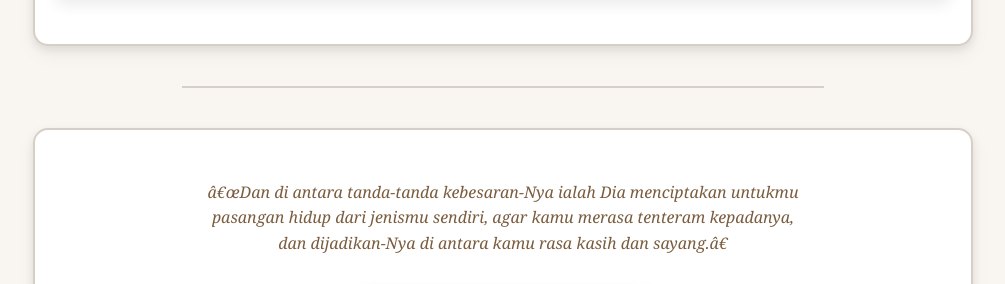
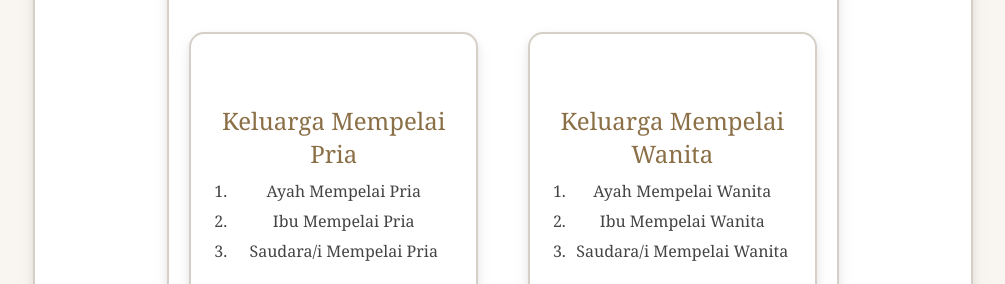
Before and after one commit to FikryEfendi/DPW-Praktikum-Kelas-A, a PHP site: page / in a window 1280 px wide. Shown: the part 1754-2038 px from the top of the page, without its empty margins (137-1142 px from the left). Run offline with PHP 8.4, Linux system fonts and the light colour scheme.

Commit message:
menambah form dan link

```diff
--- a/index.html
+++ b/index.html
@@ -13,7 +13,12 @@
             <h2>Undangan Pernikahan</h2>
             <h1>Fikry <br>& <br>Bulan</h1>
             <p>Sabtu, 14 Februari 2026</p>
-            <h3>Yth.<br> Tamu Undangan dan Keluarga</h3>
+            <form onsubmit="tampilkanNama(event)">
+                <label>Masukkan Nama Anda:</label><br><br>
+                <input type="text" id="inputNama" placeholder="Nama Tamu"><br><br>
+                <button type="submit">Buka Undangan</button>
+            </form>
+            <h3 id="namaTamu">Yth.<br> Tamu Undangan dan Keluarga</h3>
             <p>Mohon maaf atas kesalahan dalam penulisan nama</p>
             <img src=https://i.pinimg.com/originals/5e/30/d1/5e30d1bc71616beb163c153c88bdaceb.jpg alt="Gambar Undangan"
                 width="300">
@@ -48,7 +53,28 @@
                 Akad Nikah : 08.00 WIB <br>
                 Resepsi : 11.00 WIB - Selesai
             </p>
+            <h2>Keluarga Mempelai Pria</h2>
+            <div class="keluarga-container">
 
+                <div class="keluarga-box">
+                    <h2>Keluarga Mempelai Pria</h2>
+                    <ol>
+                        <li>Ayah Mempelai Pria</li>
+                        <li>Ibu Mempelai Pria</li>
+                        <li>Saudara/i Mempelai Pria</li>
+                    </ol>
+                </div>
+
+                <div class="keluarga-box">
+                    <h2>Keluarga Mempelai Wanita</h2>
+                    <ol>
+                        <li>Ayah Mempelai Wanita</li>
+                        <li>Ibu Mempelai Wanita</li>
+                        <li>Saudara/i Mempelai Wanita</li>
+                    </ol>
+                </div>
+
+            </div>
             <h3>Lokasi:</h3>
             <p>
                 Gedung Serbaguna Bahagia <br>
@@ -62,6 +88,11 @@
                 allowfullscreen=""
                 loading="lazy">
             </iframe>
+            <p>
+                <a href="https://www.google.com/maps?q=Pekanbaru" target="_blank">
+                    Lihat Lokasi di Google Maps
+                </a>
+            </p>
         </center>
     </div>
 
@@ -98,6 +129,16 @@
             <h3>Wassalamu’alaikum Warahmatullahi Wabarakatuh</h3>
         </center>
     </div>
+    <script>
+    function tampilkanNama(event) {
+        event.preventDefault();
+        var nama = document.getElementById("inputNama").value;
+        if(nama !== "") {
+            document.getElementById("namaTamu").innerHTML =
+            "Yth.<br>" + nama;
+        }
+    }
+    </script>
 </body>
 
 </html>
--- a/style.css
+++ b/style.css
@@ -27,7 +27,6 @@ div:hover {
         0 8px 16px rgba(0, 0, 0, 0.12),
         0 12px 25px rgba(0, 0, 0, 0.08);
 }
-
 
 hr {
     width: 50%;
@@ -71,3 +70,70 @@ iframe {
     border-radius: 10px;
     box-shadow: 0 6px 15px rgba(0, 0, 0, 0.08);
 }
+
+.keluarga-box ol {
+    padding-left: 20px;
+    margin: 0;
+}
+
+.keluarga-box li {
+    margin-bottom: 8px;
+}
+
+.keluarga-container {
+    display: flex;
+    gap: 50px;
+    margin-top: 40px;
+}
+
+.keluarga-box {
+    flex: 1;
+}
+
+.keluarga-box ol {
+    padding-left: 20px;
+    margin: 0;
+}
+
+h2 {
+    margin-top: 30px;
+}
+
+ol {
+    padding-left: 20px;
+}
+
+form {
+    margin-top: 30px;
+}
+
+input {
+    width: 100%;
+    padding: 10px;
+    box-sizing: border-box;
+}
+
+button {
+    padding: 10px 20px;
+    background-color: #948979;
+    color: white;
+    border: none;
+    border-radius: 8px;
+    cursor: pointer;
+}
+
+button:hover {
+    background-color: #444;
+}
+
+a {
+    color: #8b6f47;
+    text-decoration: none;
+    font-weight: bold;
+    transition: 0.3s ease;
+}
+
+a:hover {
+    color: #b76e79;
+    text-decoration: underline;
+}
```
